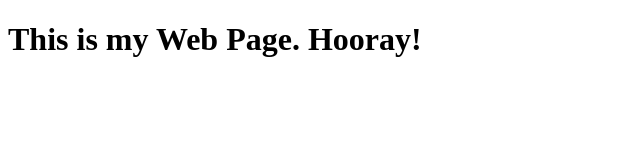
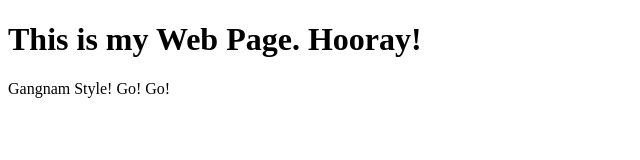
Before and after one commit to MariaArthur/MariaArthur.github.io, a plain HTML site: page index.html in a window 1280 px wide. Shown: the whole page, without its empty margins (0-640 px from the left). Drawn offline with Linux system fonts and the light colour scheme.

Commit message:
Added a paragraph with "Gangnam Style! ..."

```diff
--- a/index.html
+++ b/index.html
@@ -8,5 +8,6 @@
 </head>
 <body>
     <h1>This is my Web Page. Hooray!</h1>
+    <p>Gangnam Style! Go! Go!</p>
 </body>
 </html>
```
